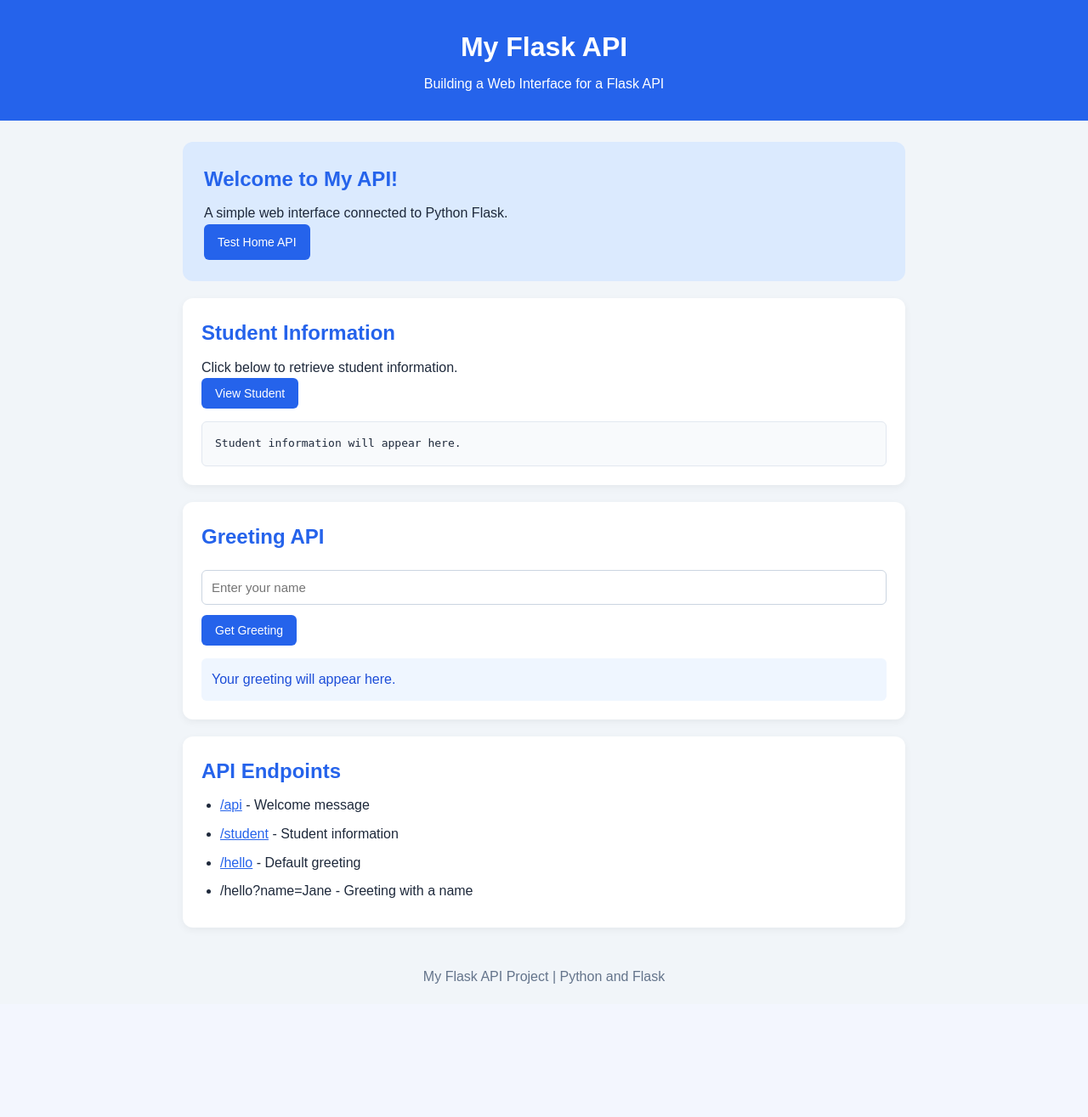
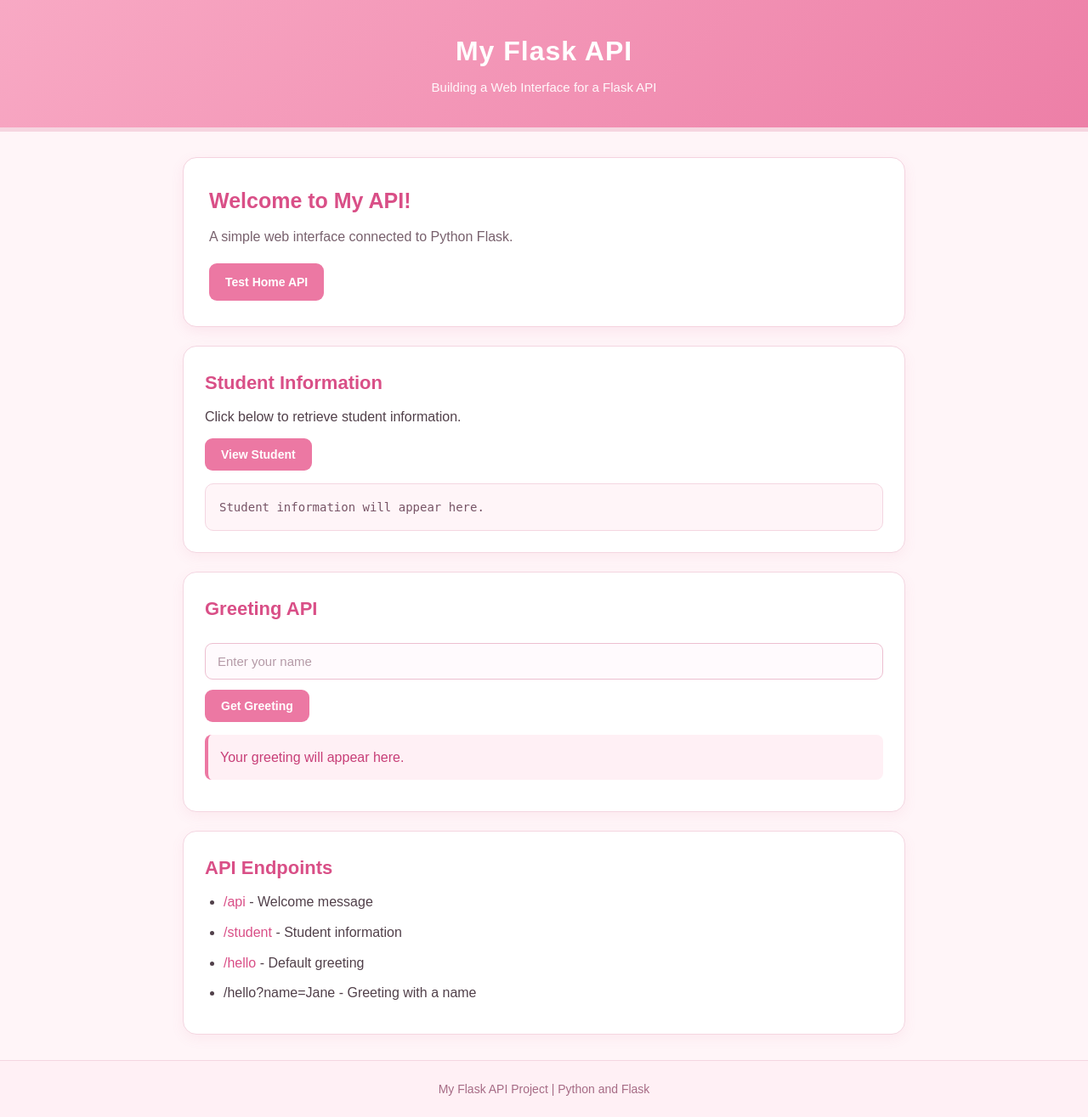
Before and after one commit to ladoingkc-tech/Ladoing_ACT6, a Flask app: page / in a window 1280 px wide. Shown: the whole page at 85% size. Before the commit the page ends 1158 px from the top, so only its background shows below. Run offline with Flask 3, Linux system fonts and the light colour scheme.

Commit message:
Update website to pink and white design

```diff
--- a/static/style.css
+++ b/static/style.css
@@ -1,3 +1,4 @@
+/* General Styles */
 * {
     box-sizing: border-box;
     margin: 0;
@@ -6,116 +7,213 @@
 
 body {
     font-family: Arial, sans-serif;
-    background: #f1f5f9;
-    color: #1e293b;
+    background: #fff5f8;
+    color: #51404a;
     line-height: 1.6;
 }
 
+/* Header */
 header {
-    background: #2563eb;
+    background: linear-gradient(135deg, #f8a9c4, #ed7fa7);
     color: white;
     text-align: center;
-    padding: 30px 15px;
+    padding: 35px 15px;
+    border-bottom: 5px solid #f6d5e0;
 }
 
 header h1 {
+    font-size: 32px;
     margin-bottom: 5px;
+    letter-spacing: 1px;
 }
 
+header p {
+    color: #fff8fb;
+    font-size: 15px;
+}
+
+/* Main Container */
 main {
     width: 90%;
     max-width: 850px;
-    margin: 25px auto;
+    margin: 30px auto;
 }
 
+/* Welcome Section */
 .welcome {
-    background: #dbeafe;
-    padding: 25px;
-    border-radius: 12px;
-    margin-bottom: 20px;
+    background: white;
+    padding: 30px;
+    border-radius: 16px;
+    margin-bottom: 22px;
+    border: 1px solid #f5d3df;
+    box-shadow: 0 5px 15px rgba(220, 100, 145, 0.10);
 }
 
-.welcome h2, .card h2 {
-    color: #2563eb;
-    margin-bottom: 8px;
+.welcome h2 {
+    color: #d94f87;
+    margin-bottom: 10px;
+    font-size: 25px;
 }
 
+.welcome p {
+    margin-bottom: 18px;
+    color: #78616d;
+}
+
+/* Cards */
 .card {
     background: white;
-    padding: 22px;
-    border-radius: 12px;
-    margin-bottom: 20px;
-    box-shadow: 0 3px 10px rgba(0, 0, 0, 0.05);
+    padding: 25px;
+    border-radius: 16px;
+    margin-bottom: 22px;
+    border: 1px solid #f4d6e1;
+    box-shadow: 0 5px 15px rgba(220, 100, 145, 0.08);
+    transition: transform 0.2s ease, box-shadow 0.2s ease;
 }
 
-button, .button {
+.card:hover {
+    transform: translateY(-3px);
+    box-shadow: 0 8px 20px rgba(220, 100, 145, 0.13);
+}
+
+.card h2 {
+    color: #d94f87;
+    margin-bottom: 10px;
+    font-size: 22px;
+}
+
+.card p {
+    margin-bottom: 12px;
+}
+
+/* Buttons */
+button,
+.button {
     display: inline-block;
-    background: #2563eb;
+    background: #ec78a3;
     color: white;
     border: none;
-    padding: 10px 16px;
-    border-radius: 6px;
+    padding: 11px 19px;
+    border-radius: 9px;
     text-decoration: none;
     cursor: pointer;
     font-size: 14px;
+    font-weight: bold;
+    transition: background 0.2s ease, transform 0.2s ease;
 }
 
-button:hover, .button:hover {
-    background: #1d4ed8;
+button:hover,
+.button:hover {
+    background: #d94f87;
+    transform: translateY(-1px);
 }
 
+/* Input Field */
 input {
     width: 100%;
-    padding: 11px;
-    border: 1px solid #cbd5e1;
-    border-radius: 6px;
+    padding: 12px 14px;
+    border: 1px solid #edbfd0;
+    border-radius: 9px;
     margin: 12px 0;
     font-size: 15px;
+    background: #fffafd;
+    color: #51404a;
+    outline: none;
 }
 
+input:focus {
+    border-color: #ec78a3;
+    box-shadow: 0 0 0 3px rgba(236, 120, 163, 0.15);
+}
+
+input::placeholder {
+    color: #b59aa7;
+}
+
+/* Student Information */
 pre {
-    background: #f8fafc;
-    border: 1px solid #e2e8f0;
-    border-radius: 6px;
-    padding: 15px;
+    background: #fff5f8;
+    border: 1px solid #f4d6e1;
+    border-radius: 10px;
+    padding: 16px;
     margin-top: 15px;
     white-space: pre-wrap;
     overflow-wrap: anywhere;
+    color: #775466;
+    font-size: 14px;
 }
 
+/* Greeting Result */
 #greetingResult {
-    background: #eff6ff;
-    color: #1d4ed8;
-    padding: 12px;
-    border-radius: 6px;
+    background: #fff0f5;
+    color: #c83f78;
+    padding: 14px;
+    border-left: 4px solid #ec78a3;
+    border-radius: 8px;
     margin-top: 15px;
     overflow-wrap: anywhere;
 }
 
+/* API Endpoint List */
 ul {
     padding-left: 22px;
 }
 
 li {
-    margin: 8px 0;
+    margin: 10px 0;
 }
 
 a {
-    color: #2563eb;
+    color: #d94f87;
+    text-decoration: none;
 }
 
-footer {
-    text-align: center;
-    padding: 20px;
-    color: #64748b;
+a:hover {
+    color: #ad285f;
+    text-decoration: underline;
 }
 
+/* Footer */
+footer {
+    background: #fff0f5;
+    border-top: 1px solid #f4d6e1;
+    text-align: center;
+    padding: 22px;
+    color: #a66b85;
+    font-size: 14px;
+    margin-top: 30px;
+}
+
+/* Mobile Responsive */
 @media (max-width: 600px) {
+    header {
+        padding: 27px 15px;
+    }
+
+    header h1 {
+        font-size: 26px;
+    }
+
     main {
         width: 94%;
+        margin: 20px auto;
     }
 
-    .welcome, .card {
-        padding: 18px;
+    .welcome,
+    .card {
+        padding: 19px;
+    }
+
+    .welcome h2 {
+        font-size: 22px;
+    }
+
+    .card h2 {
+        font-size: 20px;
+    }
+
+    button,
+    .button {
+        max-width: 100%;
     }
 }
```
